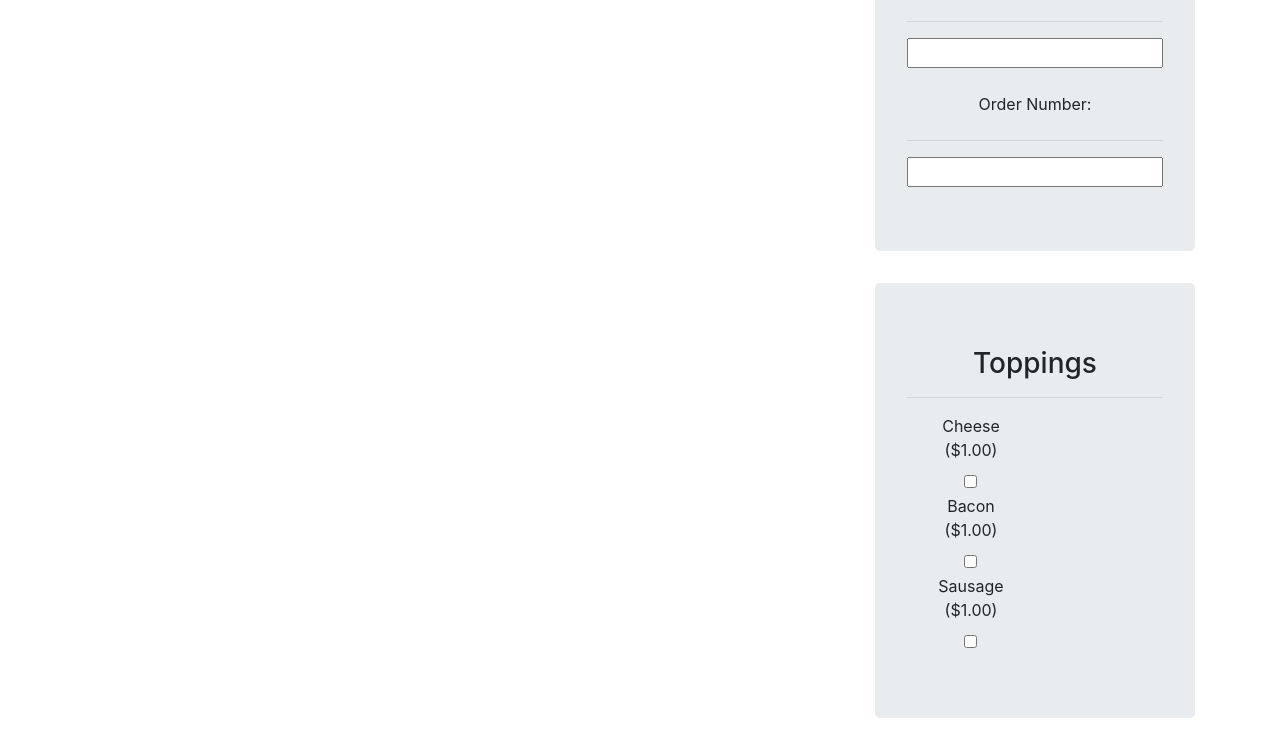
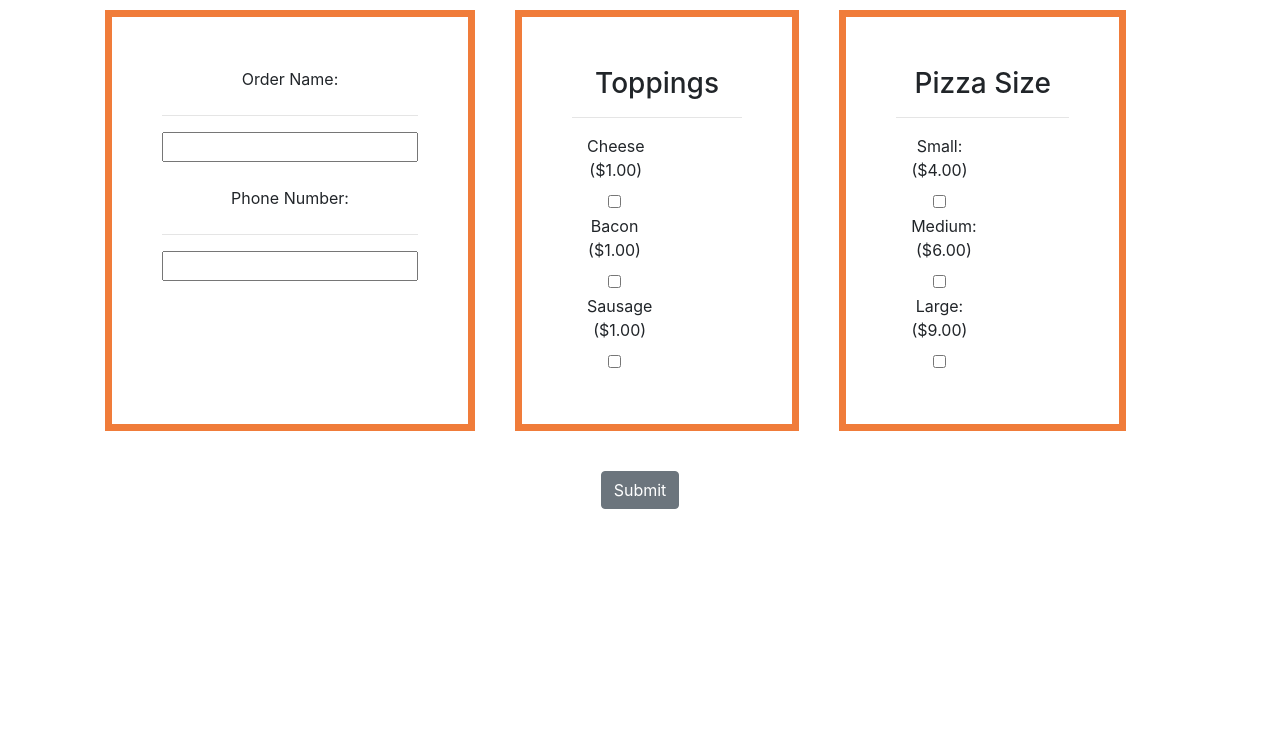
Before and after one commit to calliestump/EpicodusFriday4, a plain HTML site: page index.html in a window 1280 px wide. Shown: the part 111-858 px from the top of the page. After the commit the page ends 800 px from the top, so only its background shows below. Drawn offline with Linux system fonts and the light colour scheme.

Commit message:
adds total section to HTML

```diff
--- a/css/styles.css
+++ b/css/styles.css
@@ -1,8 +1,3 @@
-
-.jumbotron-reciept {
- display: none;
-}
-
 h1{
 
 }
@@ -25,7 +20,31 @@ img {
   width: auto;
   height: 300px;
 }
-.jumbotron-title {
+.userName {
   width: fit-content;
-  height: fit-content;
+  border: 7px solid rgb(240, 124, 58);
+  padding: 50px;
+  margin: 20px;
 }
+.toppings {
+  width: fit-content;
+  border: 7px solid rgb(240, 124, 58);
+  padding: 50px;
+  margin: 20px;
+}
+.size {
+  width: fit-content;
+  border: 7px solid rgb(240, 124, 58);
+  padding: 50px;
+  margin: 20px;
+}
+.reciept {
+  display: none;
+  width: fit-content;
+  border: 7px solid rgb(240, 124, 58);
+  padding: 50px;
+  margin: 20px;
+}
+body {
+  text-align: center;
+}
--- a/index.html
+++ b/index.html
@@ -9,20 +9,20 @@
 </head>
 <body>
   <form id ="parlor">
-    <div class="container">
     <h1>Callie's Pizza Parlor</h1><hr>
     <!img src="img/pizza.jpg" alt="Restaurant">
-      <div class="rows">
-        <div name="contact" class="jumbotron jumbotron-name">
+
+    <div class="container">
+      <div name="contact" class="userName">
         <label for="name">Order Name: </label><hr>
-          <input type="text" class="userName">
+        <input type="text" class="userName1">
         <br>
         <br>
-          <label for="number">Order Number: </label><hr>
+        <label for="number">Phone Number: </label><hr>
         <input type="text" class="userNumber">
       </div>
 
-        <div name="topping" class="jumbotron jumbotron-topping">
+      <div name="topping" class="toppings">
         <h3>Toppings</h3><hr>
         <section class="col-md-6">
           <div class="toppingList">
@@ -36,7 +36,7 @@
         </section>
       </div>
 
-        <div name="size" class="jumbotron jumbotron-size">
+      <div name="size" class="size">
         <h3>Pizza Size</h3><hr>
         <section class="col-md-6">
           <div class="sizeList">
@@ -49,20 +49,20 @@
           </div>
         </section>
       </div>
-        <div name="reciept" class="jumbotron jumbotron-reciept">
-          <div class="reciept">
+      <div name="reciept" class="reciept">
+        <div class="reciept1">
           <section class="col-md-6">
             <h3>Customer Reciept</h3><hr>
             <p>Name: <span class="name"></span></p>
             <p>Number: <span class="number"></span></p>
             <p>Toppings: <span class="finalToppings"></span></p>
             <p>Size: <span class="finalSize"></span></p>
+            <p><strong>Bill Total: </strong><span class="finalTotal"></span></p>
           </section>
         </div>
       </div>
+    </div>
     <button class="btn btn-secondary" id="submitButton">Submit</button>
-      </div>
-    </div>
   </form>
 </body>
 </html>
--- a/js/scripts.js
+++ b/js/scripts.js
@@ -43,7 +43,7 @@ Pizza.prototype.makePizza = function() {
 
   $(".finalToppings").last().append(checkedBoxes1 + "");
   $(".finalSize").append(this.size);
-  $(".name").append($(".userName").val());
+  $(".name").append($(".userName1").val());
   $(".number").append($(".userNumber").val());
   //console.log(madePizza);
   //return madePizza;
@@ -55,10 +55,10 @@ Pizza.prototype.makePizza = function() {
 
 $(document).ready(function() {
   $("form#parlor").submit(function(event) {
-    $(".jumbotron-reciept").show();
+    $(".reciept").show();
     event.preventDefault();
     Pizza.prototype.makePizza();
-    alert(this.cost);
+    //alert(this.cost);
     console.log(this.cost);
   });
 });
```
Lines whose indentation alone changed are shown as unchanged.
